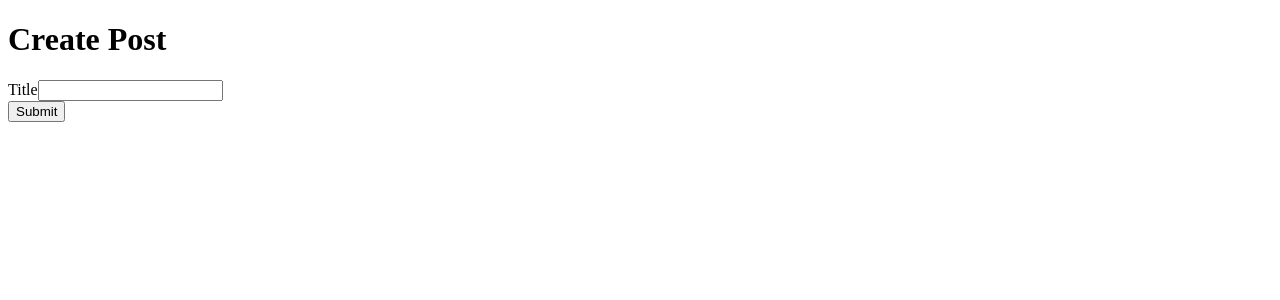
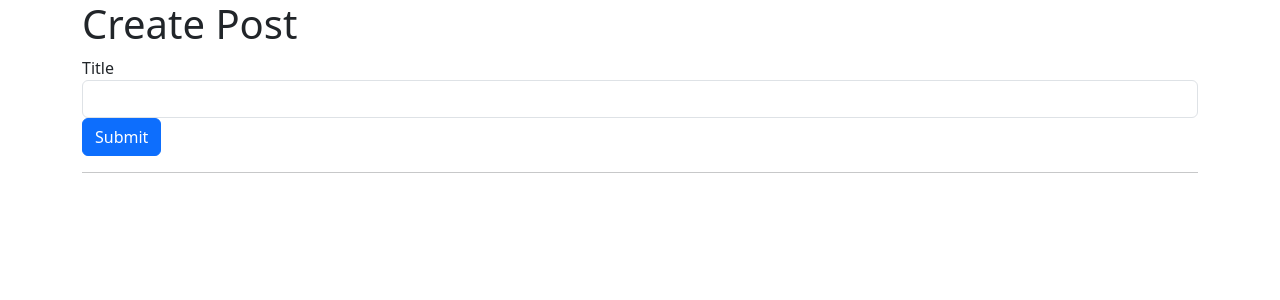
Before and after one commit to tylerwduke/microservices_two, a React (Create React App) app in the folder client/: page / in a window 1280 px wide. Shown: the top 300 px of the page. Built offline with nearby package versions, Linux system fonts and the light colour scheme.

Commit message:
Added CORS to make requests

```diff
--- a/client/public/index.html
+++ b/client/public/index.html
@@ -24,6 +24,7 @@
       work correctly both with client-side routing and a non-root public URL.
       Learn how to configure a non-root public URL by running `npm run build`.
     -->
+    <link href="https://cdn.jsdelivr.net/npm/bootstrap@5.3.2/dist/css/bootstrap.min.css" rel="stylesheet" integrity="sha384-T3c6CoIi6uLrA9TneNEoa7RxnatzjcDSCmG1MXxSR1GAsXEV/Dwwykc2MPK8M2HN" crossorigin="anonymous">
     <title>React App</title>
   </head>
   <body>
--- a/client/src/App.js
+++ b/client/src/App.js
@@ -3,9 +3,10 @@ import PostCreate from './PostCreate';
 
 const App = () => {
     return (
-        <div>
+        <div className="container">
             <h1>Create Post</h1>
             <PostCreate />
+            <hr />
         </div>
     )
 }
--- a/client/src/PostCreate.js
+++ b/client/src/PostCreate.js
@@ -1,12 +1,27 @@
-import React from 'react';
+import React, { useState } from 'react';
+import axios from 'axios';
 
 const PostCreate = () => {
+    const [title, setTitle] = useState('');
+
+    const onSubmit = async (evt) => {
+        evt.preventDefault();
+
+        await axios.post('http://localhost:4000/posts', {
+            title
+        });
+
+        setTitle('');
+    };
+
     return (
         <div>
-            <form>
+            <form onSubmit={onSubmit}>
                 <div className="form-group">
                     <label>Title</label>
-                    <input className="form-control" />
+                    <input value={title}
+                    onChange={evt => setTitle(evt.target.value)}
+                    className="form-control" />
                 </div>
                 <button className="btn btn-primary">Submit</button>
             </form>
```
Also changed, not shown: 2 other files (tests, documents, lock files or other folders).
